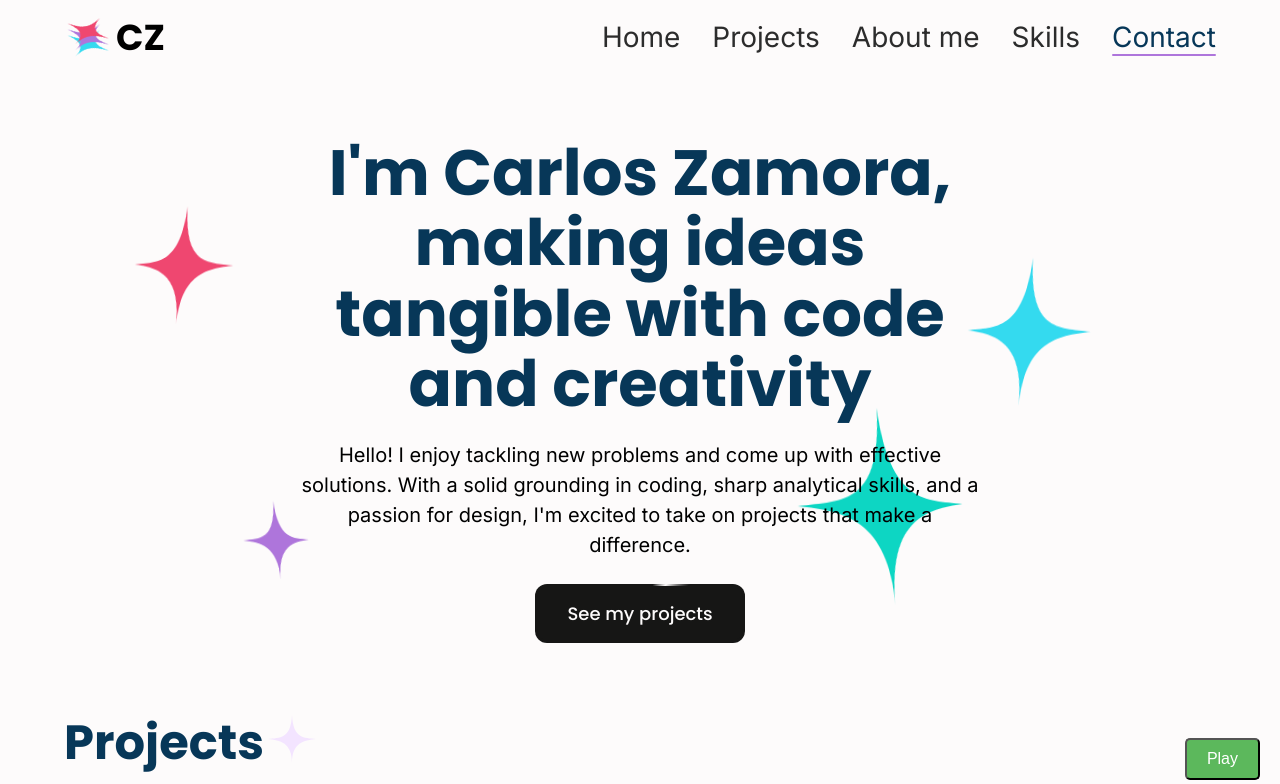
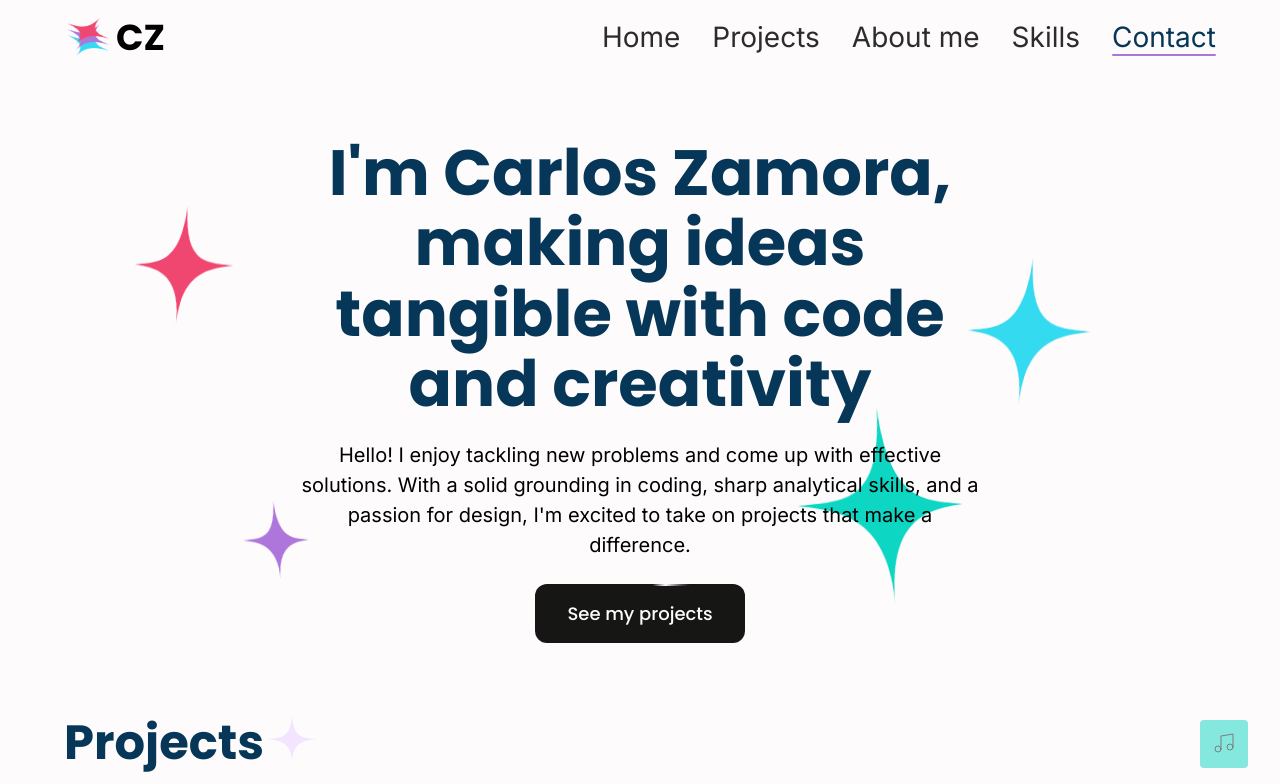
Before and after one commit to carloszamora14/portfolio, a React (Vite) app: page / in a window 1280 px wide. Shown: the top 784 px of the page. Built offline with nearby package versions, Linux system fonts and the light colour scheme.

Commit message:
add styles and animations to AudioPlayerButton with hover and focus effects

```diff
--- a/src/components/AudioPlayerButton/AudioPlayerButton.jsx
+++ b/src/components/AudioPlayerButton/AudioPlayerButton.jsx
@@ -1,4 +1,5 @@
 import { useState, useRef } from 'react';
+import styles from './AudioPlayerButton.module.css';
 
 function AudioPlayerButton() {
   const [isPlaying, setIsPlaying] = useState(false);
@@ -14,21 +15,30 @@ function AudioPlayerButton() {
   };
 
   return (
-    <div style={{ position: 'fixed', bottom: '20px', right: '20px' }}>
+    <div className={styles.wrapper}>
       <button
         onClick={togglePlayPause}
         aria-pressed={isPlaying}
         aria-label={isPlaying ? 'Pause music' : 'Play music'}
-        style={{
-          padding: '10px 20px',
-          fontSize: '16px',
-          borderRadius: '5px',
-          backgroundColor: isPlaying ? '#d9534f' : '#5cb85c',
-          color: 'white',
-          cursor: 'pointer',
-        }}
+        className={`${styles.button} ${isPlaying ? styles.playing : ''}`}
       >
-        {isPlaying ? 'Pause' : 'Play'}
+        <span className="sr-only">{isPlaying ? 'Pause' : 'Play'}</span>
+        <svg
+          xmlns="http://www.w3.org/2000/svg"
+          className={styles.musicNote}
+          viewBox="0 0 24 24"
+          fill="none"
+          stroke="currentColor"
+          strokeWidth="1"
+          strokeLinecap="round"
+          strokeLinejoin="round"
+          width="24"
+          height="24"
+        >
+          <path d="M9 18V5l12-2v13" />
+          <circle cx="6" cy="18" r="3" />
+          <circle cx="18" cy="16" r="3" />
+        </svg>
       </button>
 
       <audio ref={audioRef} src="/memories-of-school.mp3" loop />
--- a/src/components/AudioPlayerButton/AudioPlayerButton.module.css
+++ b/src/components/AudioPlayerButton/AudioPlayerButton.module.css
@@ -0,0 +1,75 @@
+.wrapper {
+  position: fixed;
+  bottom: 2rem;
+  right: 2rem;
+}
+
+.button {
+  width: 3rem;
+  height: 3rem;
+  border: none;
+  border-radius: 0.25rem;
+  background-color: var(--clr-green);
+  cursor: pointer;
+  z-index: var(--z-index-overlay);
+  opacity: 0.5;
+  transition:
+    background-color 300ms ease-in-out,
+    transform 150ms ease-in-out,
+    opacity 300ms ease-in-out;
+}
+
+.button:hover {
+  opacity: 1;
+  transform: scale(0.95);
+}
+
+.button:focus-visible {
+  opacity: 1;
+}
+
+.button:active {
+  transform: scale(0.85);
+}
+
+.button.playing {
+  animation: changeBackground 4s linear infinite alternate;
+}
+
+.button.playing .note {
+  animation: dance 2s linear infinite;
+}
+
+.button.playing .musicNote {
+  animation: spinPulse 2s infinite linear;
+}
+
+@keyframes spinPulse {
+  0% {
+    transform: rotate(0deg) scale(1);
+  }
+  25% {
+    transform: rotate(10deg) scale(1.05);
+  }
+  50% {
+    transform: rotate(0deg) scale(1.1);
+  }
+  75% {
+    transform: rotate(-10deg) scale(1.05);
+  }
+  100% {
+    transform: rotate(0deg) scale(1);
+  }
+}
+
+@keyframes changeBackground {
+  0% {
+    background-color: var(--clr-green);
+  }
+  50% {
+    background-color: var(--clr-yellow);
+  }
+  100% {
+    background-color: var(--clr-turquoise);
+  }
+}
--- a/src/styles.css
+++ b/src/styles.css
@@ -2,7 +2,9 @@
   --clr-white: #fdfbfb;
   --clr-red: #ef4770;
   --clr-green: #0dd6c3;
+  --clr-teal: #15e2e2;
   --clr-turquoise: #34daef;
+  --clr-yellow: #c3ec50;
   --clr-purple: #ae75db;
   --clr-dark: #161615;
   --clr-lavender: #f3e4ff;
@@ -16,7 +18,6 @@
 
   --ff-headings: 'Poppins', sans-serif;
   --ff-text: 'Inter', sans-serif;
-  --ff-monospace: 'Courier New', Courier, monospace;
 
   --fs-xxl: 3rem;
   --fs-xl: 2rem;
```
